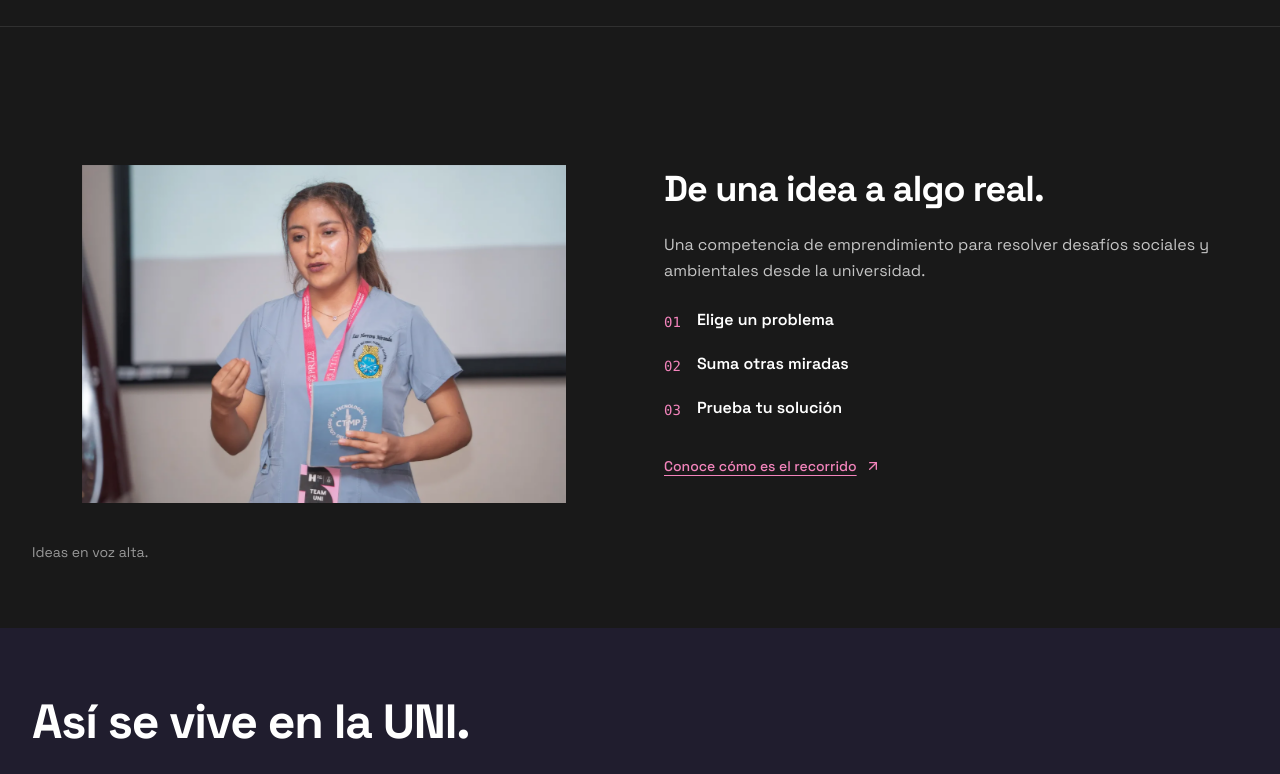
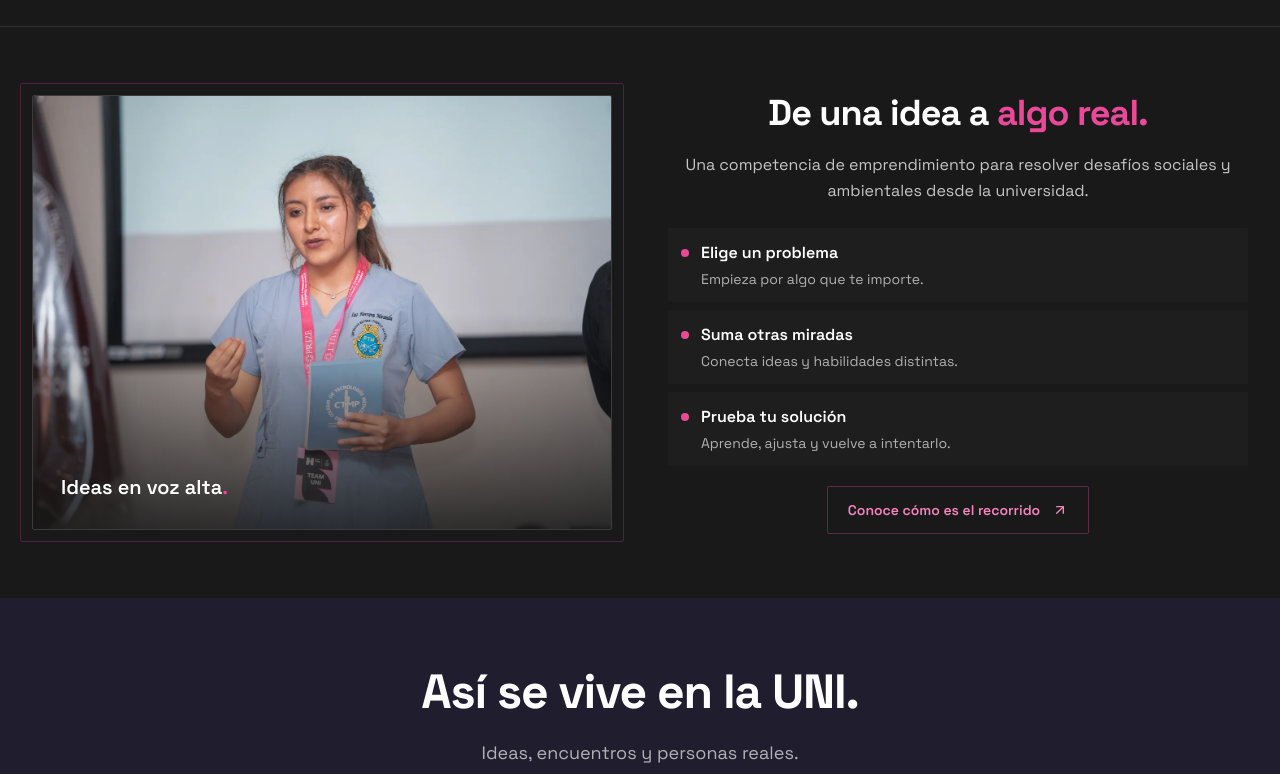
Before and after one commit to hultprize-uni/hp-uni-platform, a Next.js app: page / in a window 1280 px wide. Shown: the part 1126-1900 px from the top of the page. Built offline with nearby package versions, Linux system fonts and the light colour scheme; no server answers.

Commit message:
style(landing): unificar títulos, módulos y búsqueda de equipo
Centra títulos y textos del cronograma, retira numeración decorativa del bootcamp y etiquetas redundantes de requisitos. Renueva el bloque de ideas e integra la búsqueda de equipo sin un recuadro independiente.

```diff
--- a/components/about-section.tsx
+++ b/components/about-section.tsx
@@ -1,16 +1,14 @@
 import Image from 'next/image'
 import Link from 'next/link'
 import { ArrowUpRight } from 'lucide-react'
-
 const STEPS = [
-  { title: 'Elige un problema', body: 'Observa un problema de tu entorno y pregúntate qué podrías hacer diferente.' },
-  { title: 'Suma otras miradas', body: 'Comparte tu idea con personas de otras especialidades. No tienes que recorrer el camino a solas.' },
-  { title: 'Prueba tu solución', body: 'Contrasta tu propuesta, aprende del proceso y prepara la manera de contarla.' },
+  { title: 'Elige un problema', body: 'Empieza por algo que te importe.' },
+  { title: 'Suma otras miradas', body: 'Conecta ideas y habilidades distintas.' },
+  { title: 'Prueba tu solución', body: 'Aprende, ajusta y vuelve a intentarlo.' },
 ]
-
 export function AboutSection() {
-  return <section id="about" className="bg-brand-ink py-12 sm:py-16"><div className="mx-auto grid max-w-7xl items-center gap-8 px-5 sm:px-8 lg:grid-cols-2 lg:gap-12">
-    <figure><div className="photo-reveal relative aspect-[4/3] overflow-hidden rounded-md border border-white/10"><Image src="/fotos/proyecto-3.webp" alt="Una participante presenta su propuesta ante el público en un evento de la UNI" fill sizes="(max-width: 1023px) 90vw, 50vw" className="object-cover" /></div><figcaption className="mt-3 text-sm leading-relaxed text-white/55">Ideas en voz alta.</figcaption></figure>
-    <div><h2 className="text-balance text-3xl font-bold leading-tight tracking-tight text-white sm:text-4xl">De una idea a algo real.</h2><p className="mt-5 leading-relaxed text-white/75">Una competencia de emprendimiento para resolver desafíos sociales y ambientales desde la universidad.</p><ol className="mt-6 space-y-5">{STEPS.map((step,index) => <li key={step.title} className="flex gap-4"><span className="mt-1 font-mono text-sm text-brand-pink-3" aria-hidden="true">0{index + 1}</span><div><h3 className="font-semibold text-white">{step.title}</h3></div></li>)}</ol><Link href="/cronograma" className="mt-6 inline-flex min-h-11 items-center gap-2 text-sm font-medium text-brand-pink-3 underline underline-offset-4">Conoce cómo es el recorrido<ArrowUpRight aria-hidden="true" className="size-4" /></Link></div>
+  return <section id="about" className="about-spotlight relative overflow-hidden py-12 sm:py-16"><div className="relative mx-auto grid max-w-7xl items-center gap-9 px-5 sm:px-8 lg:grid-cols-2 lg:gap-14">
+    <figure className="relative"><div aria-hidden="true" className="absolute -inset-2 rounded-lg border border-brand-pink/25 sm:-inset-3"/><div className="photo-reveal relative aspect-[4/3] overflow-hidden rounded-md border border-white/15"><Image src="/fotos/proyecto-3.webp" alt="Una participante presenta su propuesta ante el público en un evento de la UNI" fill sizes="(max-width: 1023px) 90vw, 50vw" className="object-cover"/><div aria-hidden="true" className="absolute inset-0 bg-gradient-to-t from-brand-ink/85 via-transparent to-transparent"/><figcaption className="absolute inset-x-0 bottom-0 p-5 text-xl font-semibold text-white sm:p-7">Ideas en voz alta<span className="text-brand-pink">.</span></figcaption></div></figure>
+    <div><h2 className="text-center text-pretty text-3xl font-bold leading-tight tracking-tight text-white sm:text-4xl">De una idea a <span className="text-brand-pink">algo real.</span></h2><p className="mt-4 text-center leading-relaxed text-white/75">Una competencia de emprendimiento para resolver desafíos sociales y ambientales desde la universidad.</p><ol className="about-steps relative mt-6 space-y-2">{STEPS.map(step => <li key={step.title} className="interactive-card relative rounded-md border border-transparent bg-white/[0.025] py-3 pl-8 pr-4"><span aria-hidden="true" className="absolute left-3 top-5 size-2 rounded-full bg-brand-pink"/><h3 className="font-semibold text-white">{step.title}</h3><p className="mt-1 text-sm text-white/65">{step.body}</p></li>)}</ol><div className="mt-5 text-center"><Link href="/cronograma" className="inline-flex min-h-12 items-center gap-3 rounded-md border border-brand-pink/35 px-5 text-sm font-semibold text-brand-pink-3 transition-colors hover:border-brand-pink hover:bg-brand-pink/10 hover:text-white">Conoce cómo es el recorrido<ArrowUpRight aria-hidden="true" className="size-4" /></Link></div></div>
   </div></section>
 }
--- a/components/matchmaking-section.tsx
+++ b/components/matchmaking-section.tsx
@@ -7,13 +7,11 @@ import { WHATSAPP_GROUP_URL } from '@/lib/public-content'
 export function MatchmakingSection() {
   const dialog = useRef<HTMLDialogElement>(null)
   return <section id="matchmaking" className="bg-brand-ink py-12 sm:py-16"><div className="mx-auto max-w-7xl px-5 sm:px-8">
-    <div className="relative overflow-hidden rounded-lg border border-brand-cyan/25 bg-gradient-to-br from-brand-navy/60 via-brand-ink to-brand-ink p-7 sm:p-12"><div aria-hidden="true" className="pointer-events-none absolute -right-16 -top-16 h-64 w-64 rounded-full bg-brand-cyan/20 blur-[100px]" />
-      <div className="relative flex flex-col gap-8 lg:flex-row lg:items-center lg:justify-between"><div className="max-w-xl"><h2 className="text-balance text-3xl font-bold leading-tight tracking-tight text-white sm:text-4xl">Encuentra a tu equipo.</h2><p className="mt-4 leading-relaxed text-white/70">Conoce estudiantes, combina habilidades y empieza a construir.</p><button type="button" onClick={() => dialog.current?.showModal()} className="mt-7 inline-flex min-h-12 items-center justify-center gap-3 rounded-md bg-brand-cyan px-5 py-3 text-base font-semibold text-brand-ink hover:bg-brand-cyan/90"><UsersRound className="size-5" aria-hidden="true" />Buscar equipo<ArrowUpRight className="size-5" aria-hidden="true" /></button></div>
+      <div className="relative flex flex-col gap-8 lg:flex-row lg:items-center lg:justify-between"><div className="w-full max-w-xl text-center"><h2 className="text-pretty text-3xl font-bold leading-tight tracking-tight text-white sm:text-4xl">Encuentra a tu equipo.</h2><p className="mt-4 leading-relaxed text-white/70">Conoce estudiantes, combina habilidades y empieza a construir.</p><button type="button" onClick={() => dialog.current?.showModal()} className="mt-7 inline-flex min-h-16 items-center justify-center gap-3 rounded-md bg-brand-pink px-9 py-4 text-lg font-semibold text-brand-ink hover:bg-brand-pink-2"><UsersRound className="size-5" aria-hidden="true" />Buscar equipo<ArrowUpRight className="size-5" aria-hidden="true" /></button></div>
         <div className="photo-reveal relative aspect-[4/3] w-full overflow-hidden rounded-md lg:w-96 lg:shrink-0"><Image src="/fotos/DSC05426.webp" alt="Participantes comparten un encuentro en la UNI" fill sizes="(max-width: 1023px) 85vw, 384px" className="object-cover" /></div>
       </div>
-    </div>
     <dialog ref={dialog} aria-labelledby="whatsapp-title" className="m-auto w-[calc(100%-2.5rem)] max-w-lg rounded-lg border border-white/20 bg-[#201d2e] p-7 text-white backdrop:bg-black/70"><div className="flex items-start justify-between gap-4"><h2 id="whatsapp-title" className="text-2xl font-semibold">Conecta con la comunidad.</h2><button type="button" onClick={() => dialog.current?.close()} aria-label="Cerrar información del grupo" className="flex size-11 shrink-0 items-center justify-center rounded border border-white/20"><X className="size-5" /></button></div>
-      {WHATSAPP_GROUP_URL ? <><p className="mt-5 leading-relaxed text-white/70">El grupo de WhatsApp es un espacio para conocer participantes y formar equipo. Al abrirlo, continuarás en una plataforma externa.</p><a href={WHATSAPP_GROUP_URL} target="_blank" rel="noopener noreferrer" className="mt-6 inline-flex min-h-12 items-center gap-3 rounded-md bg-brand-cyan px-5 font-semibold text-brand-ink">Abrir grupo de WhatsApp<ArrowUpRight className="size-5" aria-hidden="true" /><span className="sr-only"> (abre en una pestaña nueva)</span></a></> : <p className="mt-5 leading-relaxed text-white/70">El enlace oficial del grupo se publicará próximamente. Mientras tanto, puedes revisar los requisitos y las preguntas frecuentes de la convocatoria.</p>}
+      {WHATSAPP_GROUP_URL ? <><p className="mt-5 leading-relaxed text-white/70">El grupo de WhatsApp es un espacio para conocer participantes y formar equipo. Al abrirlo, continuarás en una plataforma externa.</p><a href={WHATSAPP_GROUP_URL} target="_blank" rel="noopener noreferrer" className="mt-6 inline-flex min-h-12 items-center gap-3 rounded-md bg-brand-pink px-5 font-semibold text-brand-ink">Abrir grupo de WhatsApp<ArrowUpRight className="size-5" aria-hidden="true" /><span className="sr-only"> (abre en una pestaña nueva)</span></a></> : <p className="mt-5 leading-relaxed text-white/70">El enlace oficial del grupo se publicará próximamente. Mientras tanto, puedes revisar los requisitos y las preguntas frecuentes de la convocatoria.</p>}
     </dialog>
   </div></section>
 }
--- a/components/section-heading.tsx
+++ b/components/section-heading.tsx
@@ -4,7 +4,7 @@ export function SectionHeading({
   eyebrow,
   title,
   description,
-  align = 'left',
+  align = 'center',
   className,
 }: {
   eyebrow?: string
@@ -16,7 +16,7 @@ export function SectionHeading({
   return (
     <div
       className={cn(
-        'max-w-2xl',
+        'w-full',
         align === 'center' && 'mx-auto text-center',
         className,
       )}
@@ -27,11 +27,11 @@ export function SectionHeading({
         </p>
       ) : null}
       {/* El título de sección es el elemento tipográfico más grande y de mayor contraste */}
-      <h2 className="text-balance text-3xl font-bold leading-tight tracking-tight text-white sm:text-4xl lg:text-5xl">
+      <h2 className="text-pretty text-3xl font-bold leading-tight tracking-tight text-white sm:text-4xl lg:text-5xl">
         {title}
       </h2>
       {description ? (
-        <p className="mt-4 text-pretty text-base leading-relaxed text-white/65 sm:text-lg">
+        <p className="mx-auto mt-4 max-w-3xl text-pretty text-base leading-relaxed text-white/65 sm:text-lg">
           {description}
         </p>
       ) : null}
--- a/components/stages-section.tsx
+++ b/components/stages-section.tsx
@@ -12,14 +12,14 @@ export function StagesSection({ detailed = false }: { detailed?: boolean }) {
   function showPhase(phase: (typeof LOCAL_PHASES)[number]) { setSelected(phase); dialog.current?.showModal() }
   return <section id="cronograma" className="bg-brand-navy/25 py-12 sm:py-16"><div className="mx-auto max-w-7xl px-5 sm:px-8">
     <SectionHeading title="Tu camino a la final." description="Cuatro etapas. Fechas por confirmar." />
-    <ol className="journey-track relative mt-8 grid gap-8 border-l border-white/20 pl-6 md:grid-cols-2 md:border-l-0 md:pl-0 xl:grid-cols-4">{LOCAL_PHASES.map((phase, index) => <li key={phase.key} className="stage-card relative min-w-0 md:border-t md:border-white/20 md:pt-7">
+    <ol className="journey-track relative mt-8 grid gap-8 border-l border-white/20 pl-6 md:grid-cols-2 md:border-l-0 md:pl-0 xl:grid-cols-4">{LOCAL_PHASES.map((phase, index) => <li key={phase.key} className="interactive-card stage-card relative min-w-0 text-center md:border-t md:border-white/20 md:pt-7">
       <span className="absolute -left-[29px] top-1 size-2.5 rounded-full bg-brand-pink md:-top-1.5 md:left-0" aria-hidden="true" />
       <p className="text-sm font-medium text-brand-pink-3">0{index + 1}<span className="ml-3 text-white/55">{phase.dateRange}</span></p>
       <div className="photo-reveal relative mt-5 aspect-[16/10] overflow-hidden rounded-md border border-white/10 bg-brand-ink"><Image src={phase.image} alt="" fill sizes="(max-width: 767px) 90vw, (max-width: 1279px) 45vw, 25vw" className="object-cover" /></div>
       <h3 className="mt-5 text-xl font-semibold text-white">{phase.title}</h3><p className="mt-3 text-sm leading-relaxed text-white/65">{phase.body}</p>
-      {detailed ? <p className="mt-4 text-sm leading-relaxed text-white/65">{phase.details}</p> : <button type="button" onClick={() => showPhase(phase)} className="mt-3 min-h-11 text-sm font-medium text-brand-pink-3 underline decoration-brand-pink/50 underline-offset-4 hover:text-white">Ver detalles de {phase.phase.toLowerCase()}</button>}
+      {detailed ? <p className="mt-4 text-sm leading-relaxed text-white/65">{phase.details}</p> : <button type="button" onClick={() => showPhase(phase)} className="mt-3 min-h-11 text-sm font-medium text-brand-pink-3 hover:text-white">Ver detalles de {phase.phase.toLowerCase()}</button>}
     </li>)}</ol>
-    {!detailed && <Link href="/cronograma" className="mt-9 inline-flex min-h-12 items-center justify-center rounded-md border border-white/25 px-5 text-sm font-medium text-white hover:bg-white/5">Ver cronograma completo</Link>}
+    {!detailed && <Link href="/cronograma" className="mx-auto mt-9 flex min-h-12 w-fit items-center justify-center rounded-md border border-white/25 px-5 text-sm font-medium text-white hover:bg-white/5">Ver cronograma completo</Link>}
     <dialog ref={dialog} aria-labelledby="phase-title" className="m-auto w-[calc(100%-2.5rem)] max-w-lg rounded-lg border border-white/20 bg-[#201d2e] p-7 text-white backdrop:bg-black/70"><div className="flex items-start justify-between gap-4"><h2 id="phase-title" className="text-2xl font-semibold">{selected.title}</h2><button type="button" onClick={() => dialog.current?.close()} aria-label="Cerrar detalles de la etapa" className="flex size-11 shrink-0 items-center justify-center rounded border border-white/20"><X className="size-5" /></button></div><p className="mt-4 text-sm text-brand-pink-3">{selected.phase} · {selected.dateRange}</p><p className="mt-4 leading-relaxed text-white/75">{selected.details}</p></dialog>
   </div></section>
 }
```
Also changed, not shown: components/bootcamp-section.tsx (+3 -6 lines), components/requirements-section.tsx (+5 -11 lines).
